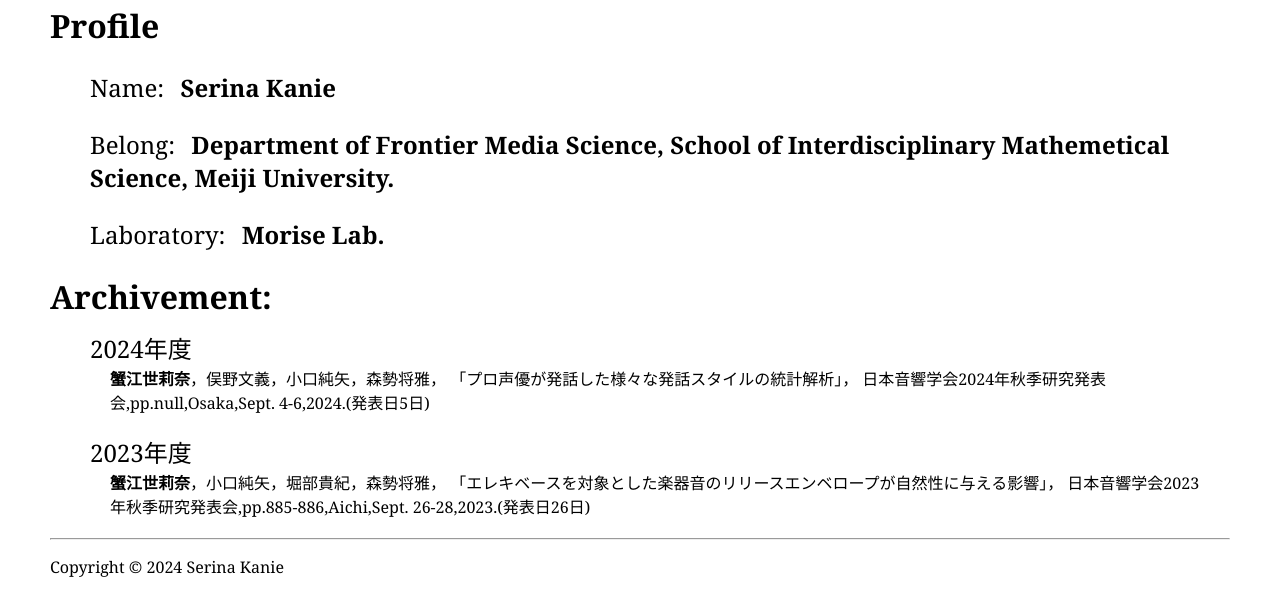
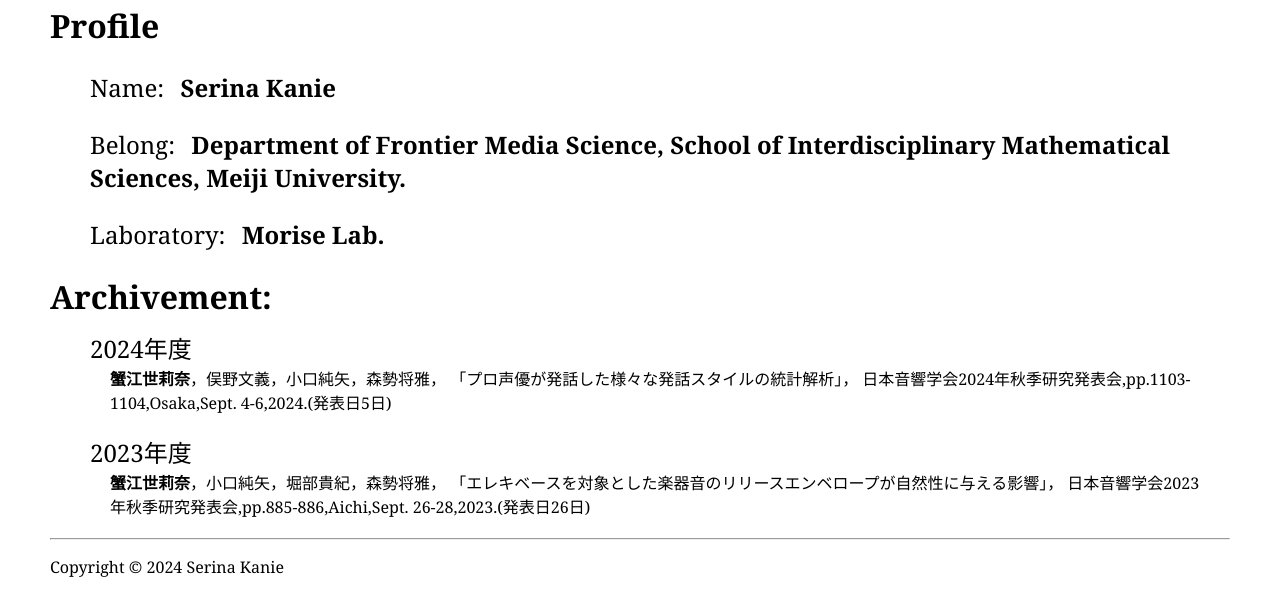
Before and after one commit to celinapde/celinapde.github.io, a plain HTML site: page index.html in a window 1280 px wide. Shown: the part 262-878 px from the top of the page. Drawn offline with Linux system fonts and the light colour scheme.

Commit message:
Add files via upload

```diff
--- a/index.html
+++ b/index.html
@@ -18,7 +18,7 @@
                     </li>
                     <li>
                         <p>Belong:&nbsp;<b>Department of Frontier Media Science,
-                            School of Interdisciplinary Mathemetical Science,
+                            School of Interdisciplinary Mathematical Sciences,
                             Meiji University.
                         </b></p>
                     </li>
@@ -35,7 +35,7 @@
                 <li>
                     <p><b>蟹江世莉奈</b>，俣野文義，小口純矢，森勢将雅，
                         「プロ声優が発話した様々な発話スタイルの統計解析」，
-                        日本音響学会2024年秋季研究発表会,pp.null,Osaka,Sept. 4-6,2024.(発表日5日) </p>
+                        日本音響学会2024年秋季研究発表会,pp.1103-1104,Osaka,Sept. 4-6,2024.(発表日5日) </p>
                 </li>
                 2023年度
                 <li>
@@ -45,9 +45,6 @@
                 </li>
             </ul>
     </div>
-    <div id="photo">
-        <!-- <img width="240" height="320" alt="img1" src="img/img1.jpeg"> -->
-    </div>
     <fotter>
         <hr>
         <p>Copyright &copy 2024 Serina Kanie</p>
```
